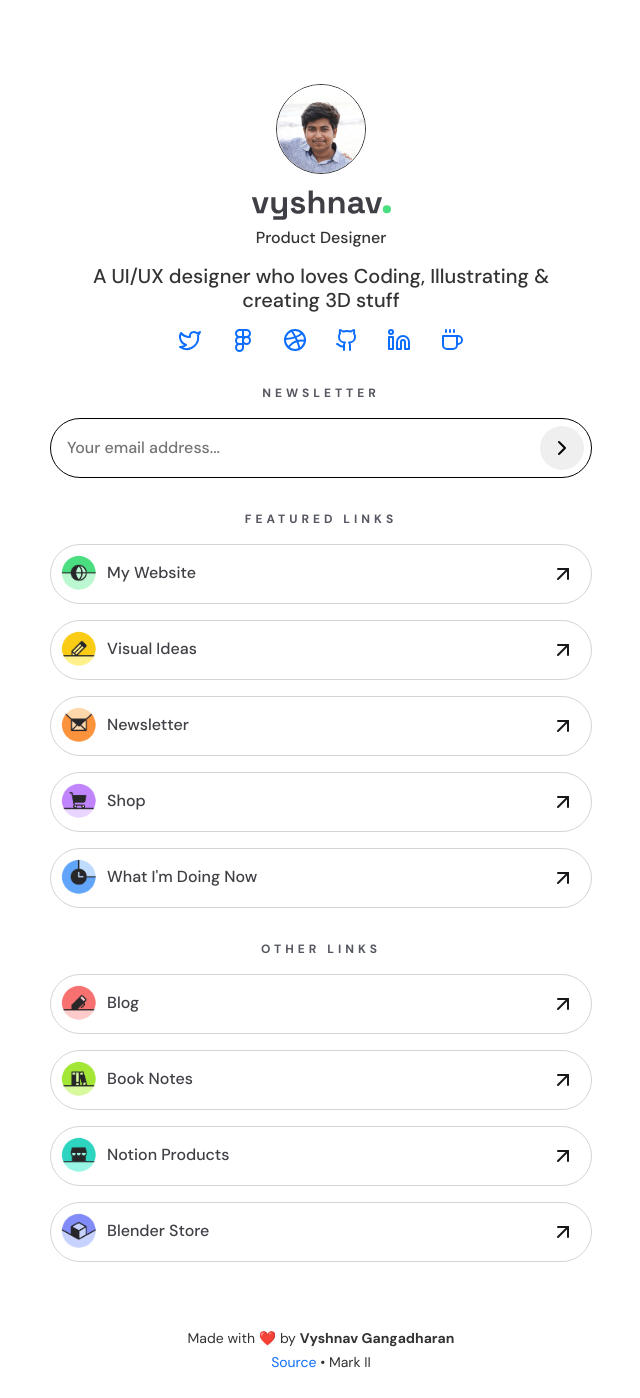
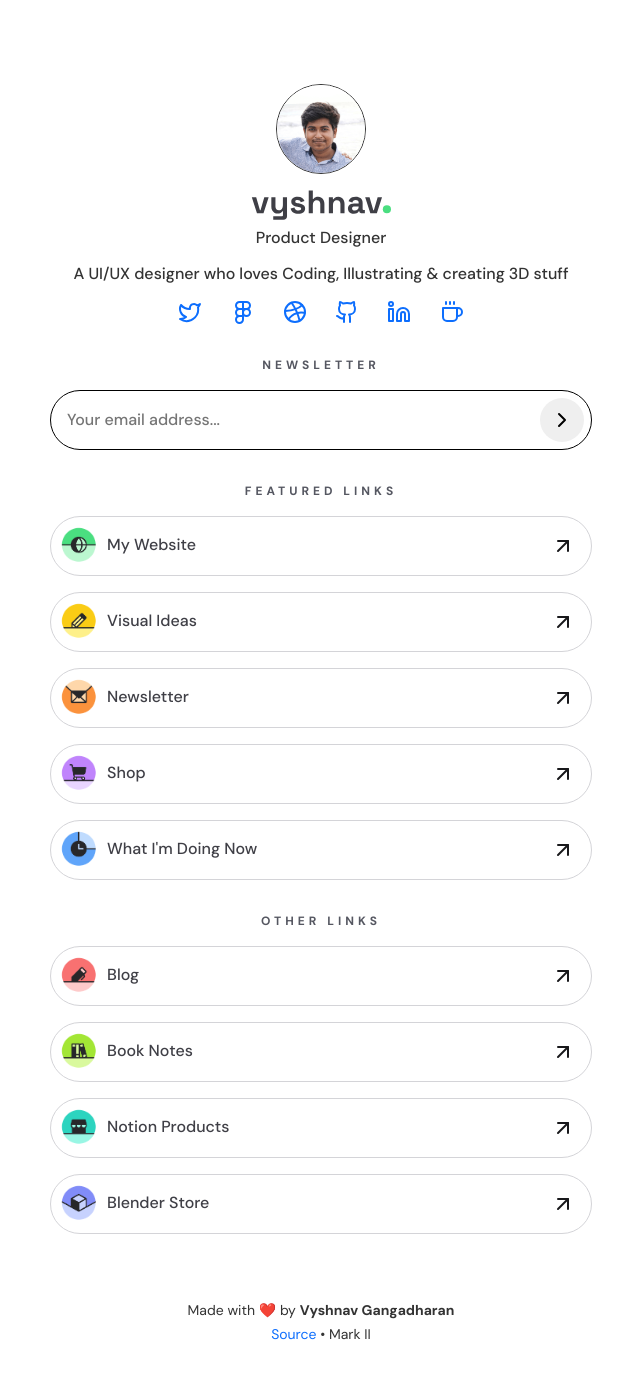
Before and after one commit to Vyshnav2255/links, a Jekyll site: the page built from index.html, in a window 1280 px wide. Shown: the whole page, without its empty margins (319-959 px from the left). Built offline with Jekyll 4.4.1, drawn with Linux system fonts in a browser that asks for light colours; after the commit the page ends 1370 px from its top, so only the background shows below that.

Commit message:
💄 Reduced description font size for web view

```diff
--- a/_sass/_base.scss
+++ b/_sass/_base.scss
@@ -55,11 +55,11 @@ body {
 }
 
 .description{
-    padding: 0 2rem;
     h2{
         font-weight: 500;
-        font-size: 1.25rem;
+        font-size: 1rem;
         margin-bottom: 1rem;
+        padding: 0 2rem;
 
         @media screen and (max-width: 768px) {
             font-size: 1rem;
```
